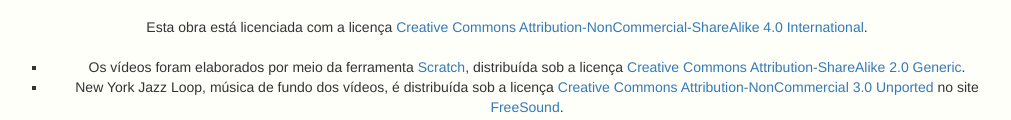
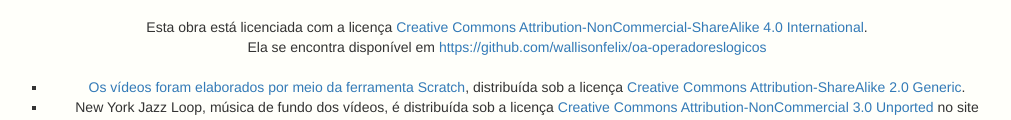
Before and after one commit to wallisonfelix/oa-operadoreslogicos, a plain HTML site: page creditos.html in a window 1280 px wide. Shown: the part 1061-1181 px from the top of the page, without its empty margins (173-1184 px from the left). Drawn offline with Linux system fonts and the light colour scheme.

Commit message:
Inclusão nos créditos do link para o Repositório do GitHub onde se encontra o código do OA

```diff
--- a/creditos.html
+++ b/creditos.html
@@ -69,6 +69,8 @@
 					<a rel="license" href="http://creativecommons.org/licenses/by-nc-sa/4.0/"><img alt="Licença Creative Commons" style="border-width:0" src="https://i.creativecommons.org/l/by-nc-sa/4.0/88x31.png" class="img-responsive center-block"/></a>
 					<br/>
 					Esta obra está licenciada com a licença <a rel="license" href="http://creativecommons.org/licenses/by-nc-sa/4.0/">Creative Commons Attribution-NonCommercial-ShareAlike 4.0 International</a>.
+					<br/>
+					Ela se encontra disponível em <a href="https://github.com/wallisonfelix/oa-operadoreslogicos">https://github.com/wallisonfelix/oa-operadoreslogicos<a/>
 				</div>
 				<div class="col-sm-12">&nbsp</div>
 				<div class="col-sm-12">
```
